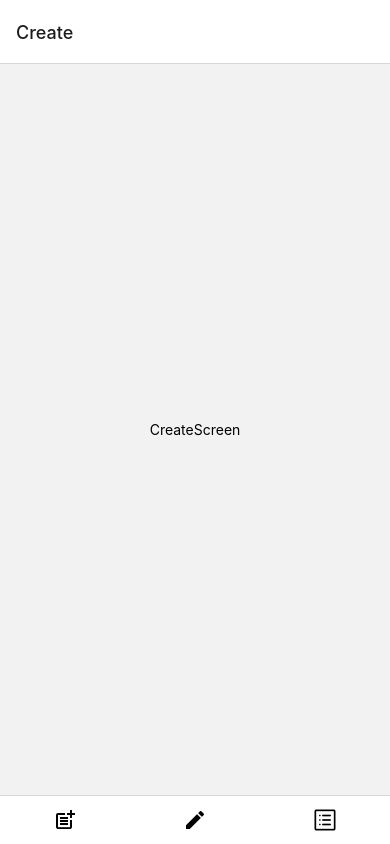
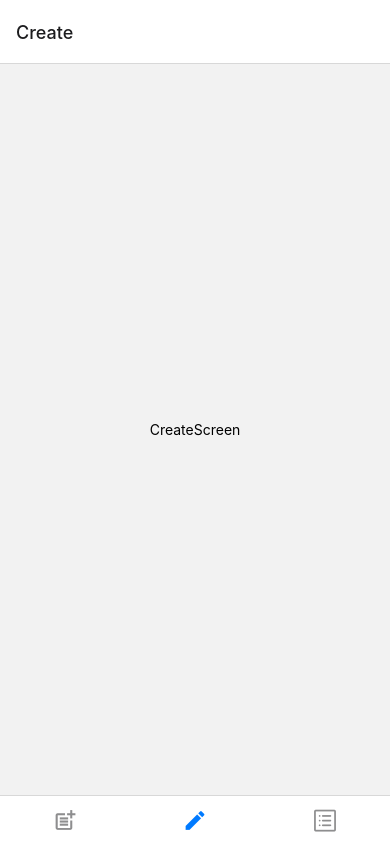
Before and after one commit to AndreyKapus/mobile-app, a React Native app in the folder my-app/: screen /Create in a window 390 px wide. Built offline with nearby package versions, Linux system fonts and the light colour scheme.

Commit message:
icon-styles

```diff
--- a/my-app/router/router.js
+++ b/my-app/router/router.js
@@ -36,20 +36,20 @@ const useAuth = (isAuth) => {
             options={{
                 tabBarShowLabel: false,
                 tabBarIcon: ({focused, size, color}) =>
-                <MaterialIcons name="post-add" size={24} color="black" />
+                <MaterialIcons name="post-add" size={size} color={color} />
                 }}/>
           <MainTab.Screen name='Create' component={CreateScreen}
              options={{
                 tabBarShowLabel: false,
                 tabBarIcon: ({focused, size, color}) =>
-                <MaterialIcons name="create" size={24} color="black" />
+                <MaterialIcons name="create" size={size} color={color} />
                 }}
           />
           <MainTab.Screen name='Profile' component={ProfileScreen}
             options={{
                 tabBarShowLabel: false,
                 tabBarIcon: ({focused, size, color}) =>
-                <AntDesign name="profile" size={24} color="black" />
+                <AntDesign name="profile" size={size} color={color} />
                 }}
             />
         </MainTab.Navigator>
```
